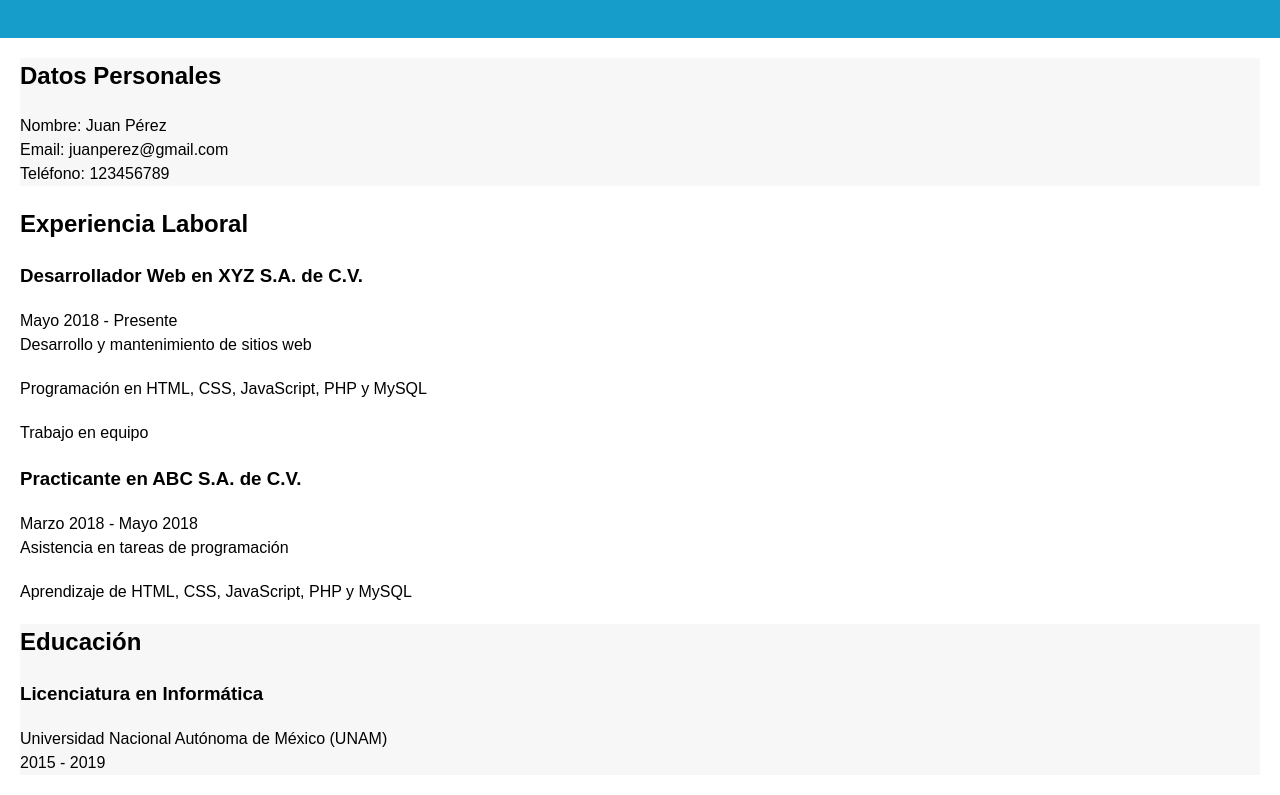
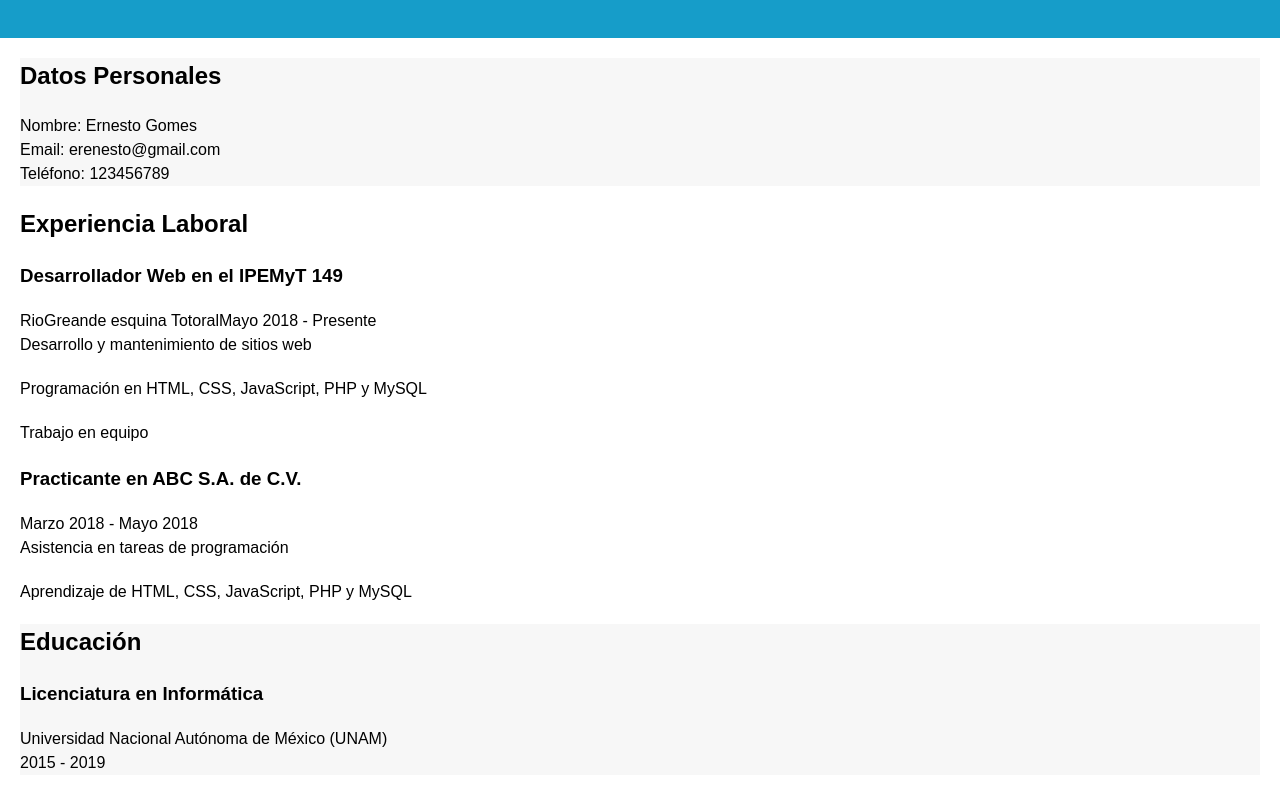
Before and after one commit to gere17vr/gere17vr.github.io, a plain HTML site: page index.html in a window 1280 px wide. Shown: the part 71-866 px from the top of the page. Drawn offline with Linux system fonts and the light colour scheme.

Commit message:
Add files via upload

```diff
--- a/index.html
+++ b/index.html
@@ -12,16 +12,16 @@
     </header>
     <section>
       <h2>Datos Personales</h2>
-      <p>Nombre: Juan Pérez</p>
-      <p>Email: juanperez@gmail.com</p>
+      <p>Nombre: Ernesto Gomes</p>
+      <p>Email: erenesto@gmail.com</p>
       <p>Teléfono: 123456789</p>
     </section>
     <section>
       <h2>Experiencia Laboral</h2>
       <ul>
         <li>
-          <h3>Desarrollador Web en XYZ S.A. de C.V.</h3>
-          <p>Mayo 2018 - Presente</p>
+          <h3>Desarrollador Web en el IPEMyT 149</h3>
+          <p>RioGreande esquina TotoralMayo 2018 - Presente</p>
           <ul>
             <li>Desarrollo y mantenimiento de sitios web</li>
             <li>Programación en HTML, CSS, JavaScript, PHP y MySQL</li>
```
